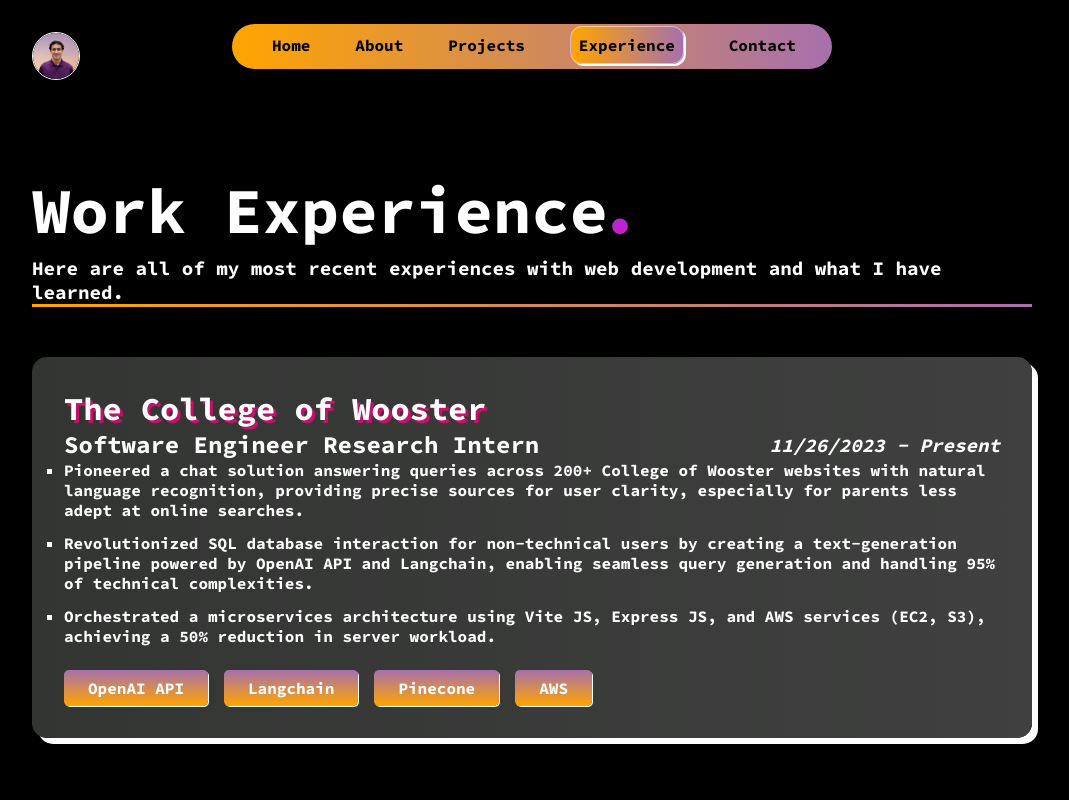
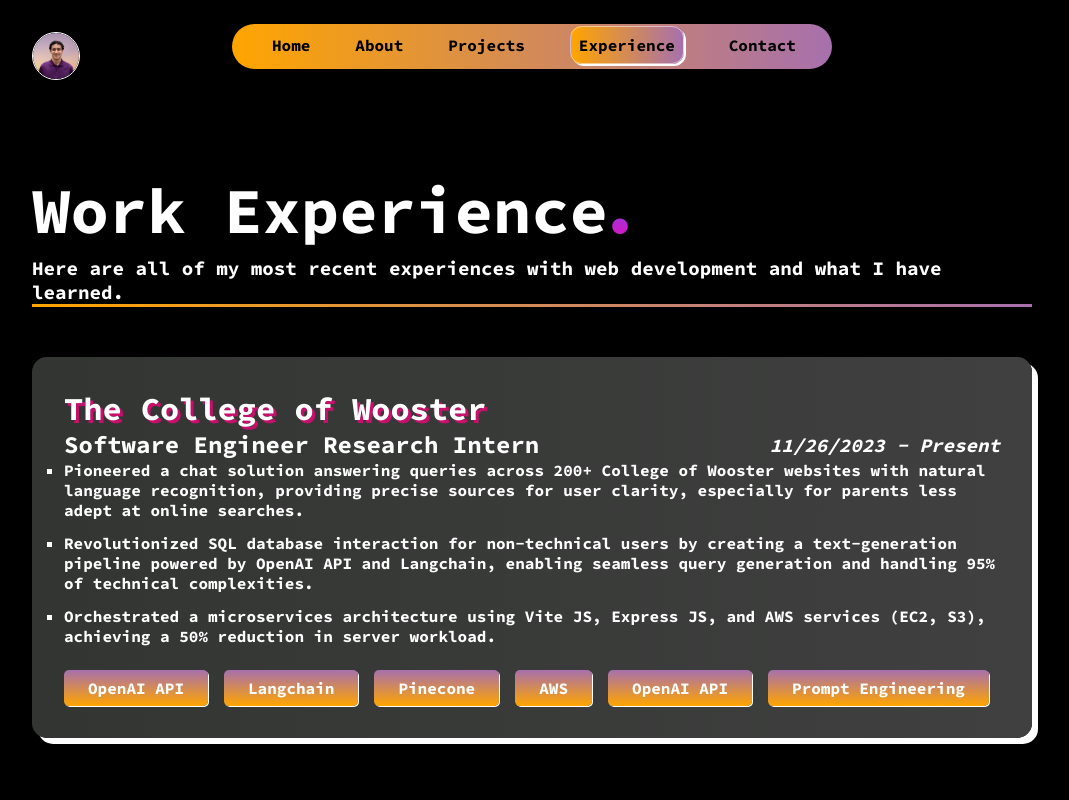
Before and after one commit to akhmadmamirov/portfolio, a React (Create React App) app: page /experience in a window 1280 px wide. Shown: the top 800 px of the page, without its empty margins (108-1177 px from the left). Built offline with nearby package versions, Linux system fonts and the light colour scheme.

Commit message:
minor adds

```diff
--- a/src/pages/experience.jsx
+++ b/src/pages/experience.jsx
@@ -72,6 +72,8 @@
 										<li class="skill-badge">Langchain</li>
 										<li class="skill-badge">Pinecone</li>
 										<li class="skill-badge">AWS</li>
+										<li class="skill-badge">OpenAI API</li>
+										<li class="skill-badge">Prompt Engineering</li>
 									</ul>
 								</div>
 							</div>
```
